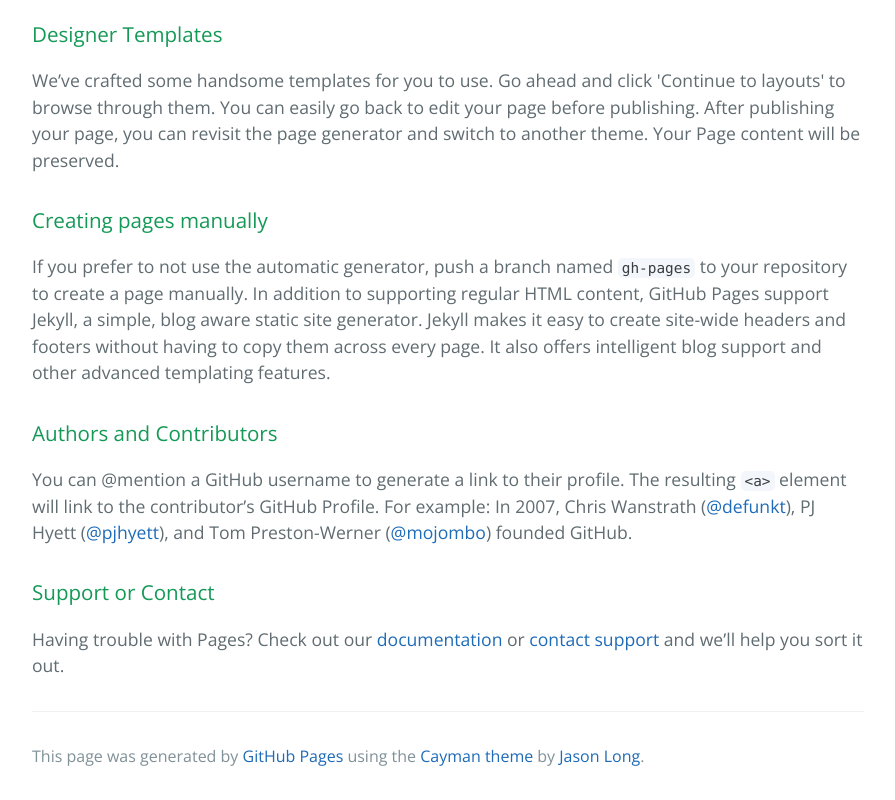
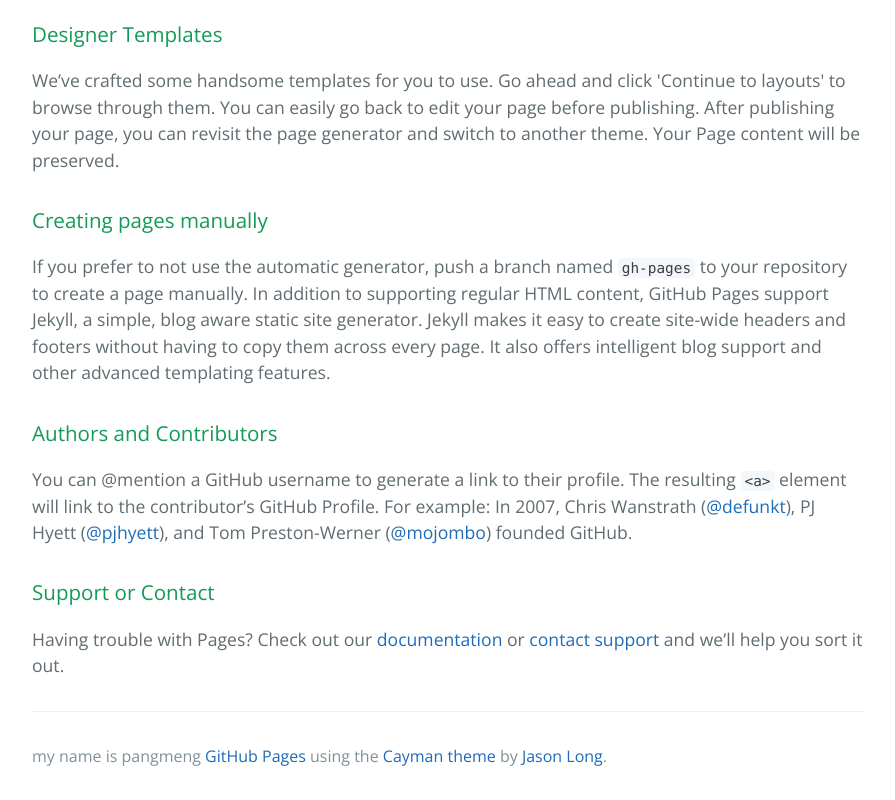
Before and after one commit to dreamse/dreamse.github.com, a plain HTML site: page index.html in a window 1280 px wide. Shown: the part 516-1316 px from the top of the page, without its empty margins (192-1087 px from the left). Drawn offline with nearby package versions, Linux system fonts and the light colour scheme.

Commit message:
Update index.html

```diff
--- a/index.html
+++ b/index.html
@@ -43,7 +43,7 @@
 
       <footer class="site-footer">
 
-        <span class="site-footer-credits">This page was generated by <a href="https://pages.github.com">GitHub Pages</a> using the <a href="https://github.com/jasonlong/cayman-theme">Cayman theme</a> by <a href="https://twitter.com/jasonlong">Jason Long</a>.</span>
+        <span class="site-footer-credits">my name is pangmeng <a href="https://pages.github.com">GitHub Pages</a> using the <a href="https://github.com/jasonlong/cayman-theme">Cayman theme</a> by <a href="https://twitter.com/jasonlong">Jason Long</a>.</span>
       </footer>
 
     </section>
```
